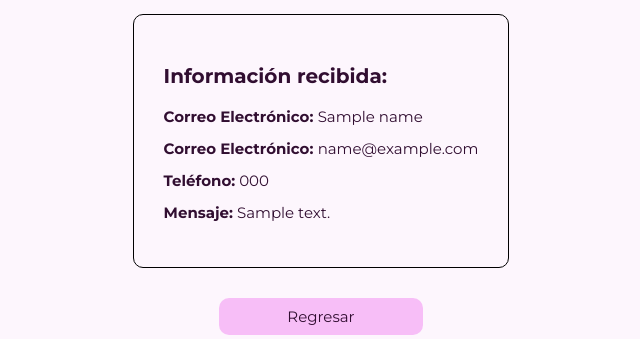
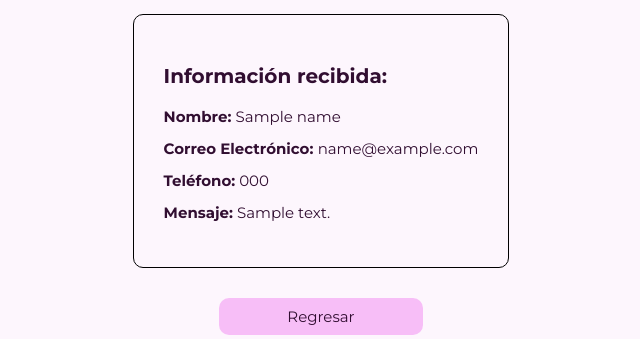
Before and after one commit to camilolam/interviniendo_con_fe, a FastAPI app: template backend/app/templates/thanks.html in a window 1280 px wide. Shown: the part 402-741 px from the top of the page, without its empty margins (319-959 px from the left). Run offline with FastAPI, Linux system fonts and the light colour scheme; the template is opened without the code that fills it: most values are stand-ins (such as "Sample title", 1, 10 or a date in 2020); some libraries are stand-ins or nearby versions; some web fonts are replaced.

Commit message:
Se han organizado uno pequeños detalles, para continuar con el desarrollo de la aplicación

```diff
--- a/backend/app/templates/index.html
+++ b/backend/app/templates/index.html
@@ -3,7 +3,7 @@
     <head>
         <meta charset="UTF-8">
         <meta name="viewport" content="width=device-width, initial-scale=1.0">
-        <link rel="icon" type="image/png" sizes="16x16 32x32 48x48" href="./source/logo.png">
+        <link rel="icon" type="image/png" sizes="16x16 32x32 48x48" href="{{ url_for('static', path='/source/logo.png')}}">
         <title>Iterviniendo con Fé</title>
 
         <link rel="stylesheet" href="{{ url_for('static', path='/css/styles.css')}}">
--- a/backend/app/templates/thanks.html
+++ b/backend/app/templates/thanks.html
@@ -3,7 +3,7 @@
     <head>
         <meta charset="UTF-8">
         <meta name="viewport" content="width=device-width, initial-scale=1.0">
-        <link rel="icon" type="image/png" sizes="16x16 32x32 48x48" href="./source/logo.png">
+        <link rel="icon" type="image/png" sizes="16x16 32x32 48x48" href="{{ url_for('static', path='/source/logo.png')}}">
         <title>Iterviniendo con Fé</title>
 
         <link rel="stylesheet" href="{{ url_for('static', path='/css/styles_thanks.css')}}">
@@ -36,14 +36,11 @@
                     </span>
                     <div style="text-align: left; margin: 0 auto; border-radius: 1rem; border: 1px solid black; padding: 3rem; margin-bottom: 3rem;">
                         <p style="font-size: 2rem;"><b>Información recibida:</b></p>
-                        <p><b>Correo Electrónico: </b> {{name}}</p>
+                        <p><b>Nombre: </b> {{name}}</p>
                         <p><b>Correo Electrónico: </b> {{email}}</p>
                         <p><b>Teléfono:</b> {{ phone}}</p>
                         <p><b>Mensaje:</b> {{ message }} </p>
                     </div>
-
-
-
                     <a href="/index" class="header_title-btn btn_oscuro">Regresar</a>
                 </div>
 
```
